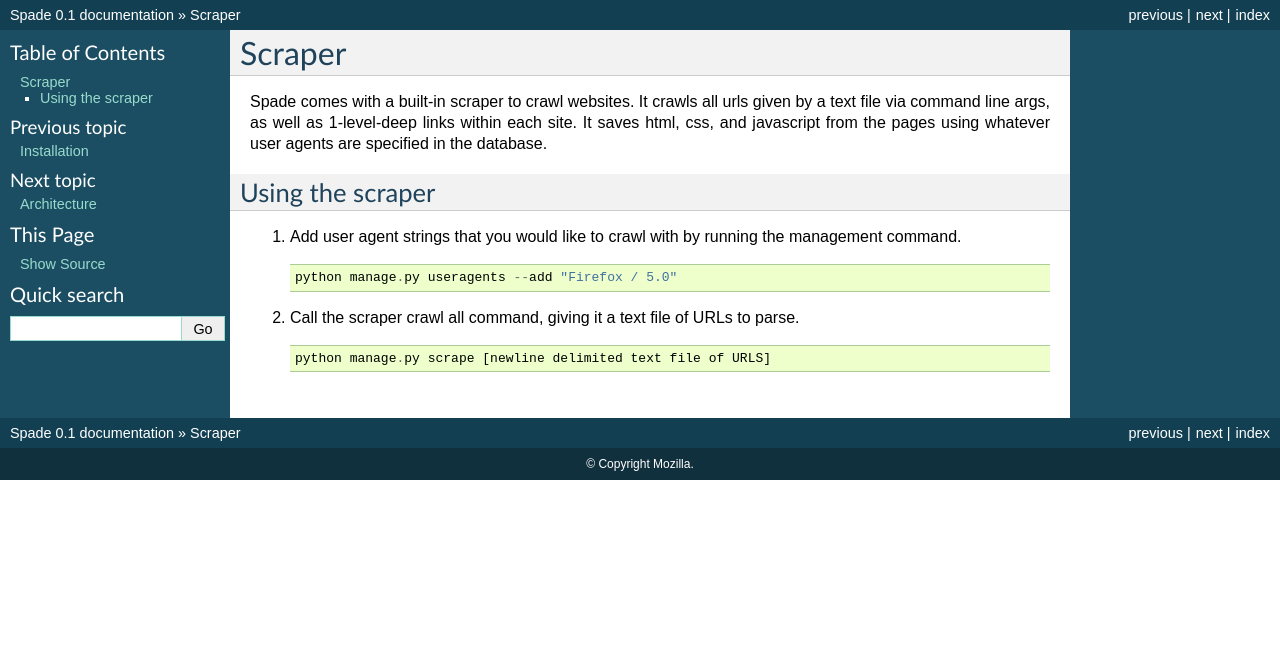
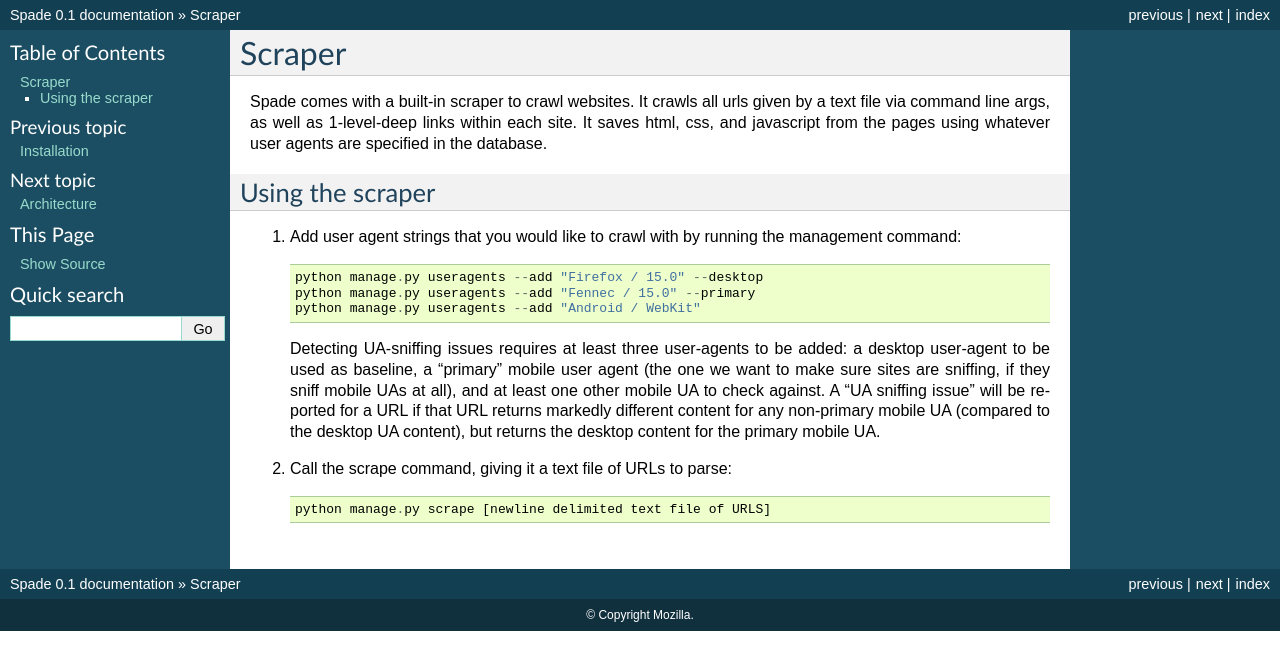
Before and after one commit to mozilla/spade, a Sphinx documentation site: the page built from docs/scraper.rst, in a window 1280 px wide. Shown: the top 670 px of the page. Built offline with Sphinx 7.4.7, drawn with Linux system fonts in a browser that asks for light colours.

Commit message:
Expand scraper docs to explain mobile/desktop and primary UAs.

```diff
--- a/docs/scraper.rst
+++ b/docs/scraper.rst
@@ -8,10 +8,20 @@
 Using the scraper
 -----------------
 1. Add user agent strings that you would like to crawl with by running the
-   management command. ::
+   management command::
 
-    python manage.py useragents --add "Firefox / 5.0"
+    python manage.py useragents --add "Firefox / 15.0" --desktop
+    python manage.py useragents --add "Fennec / 15.0" --primary
+    python manage.py useragents --add "Android / WebKit"
 
-2. Call the scraper crawl all command, giving it a text file of URLs to parse. ::
+   Detecting UA-sniffing issues requires at least three user-agents to be
+   added: a desktop user-agent to be used as baseline, a "primary" mobile user
+   agent (the one we want to make sure sites are sniffing, if they sniff mobile
+   UAs at all), and at least one other mobile UA to check against. A "UA
+   sniffing issue" will be reported for a URL if that URL returns markedly
+   different content for any non-primary mobile UA (compared to the desktop UA
+   content), but returns the desktop content for the primary mobile UA.
+
+2. Call the scrape command, giving it a text file of URLs to parse::
 
     python manage.py scrape [newline delimited text file of URLS]
```
